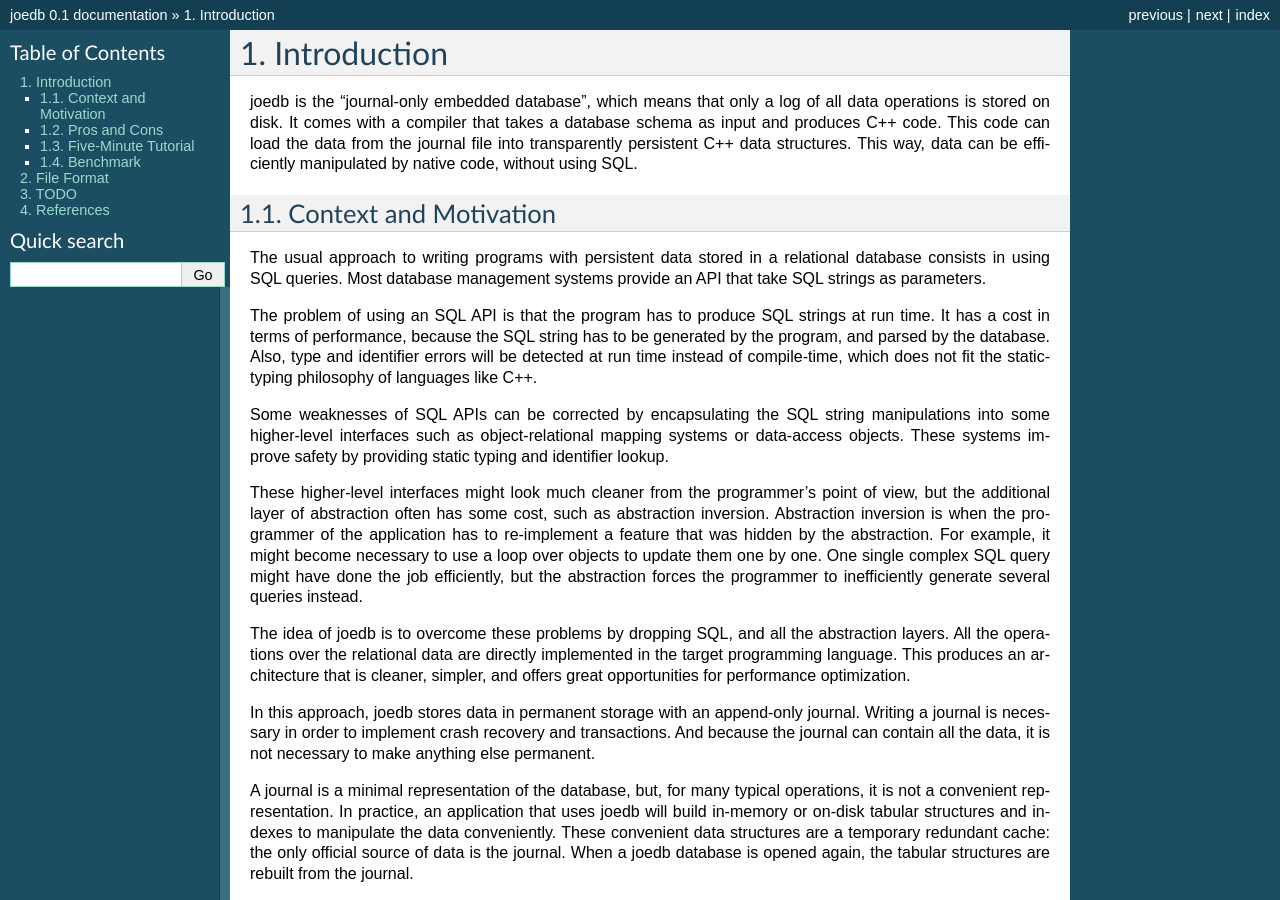
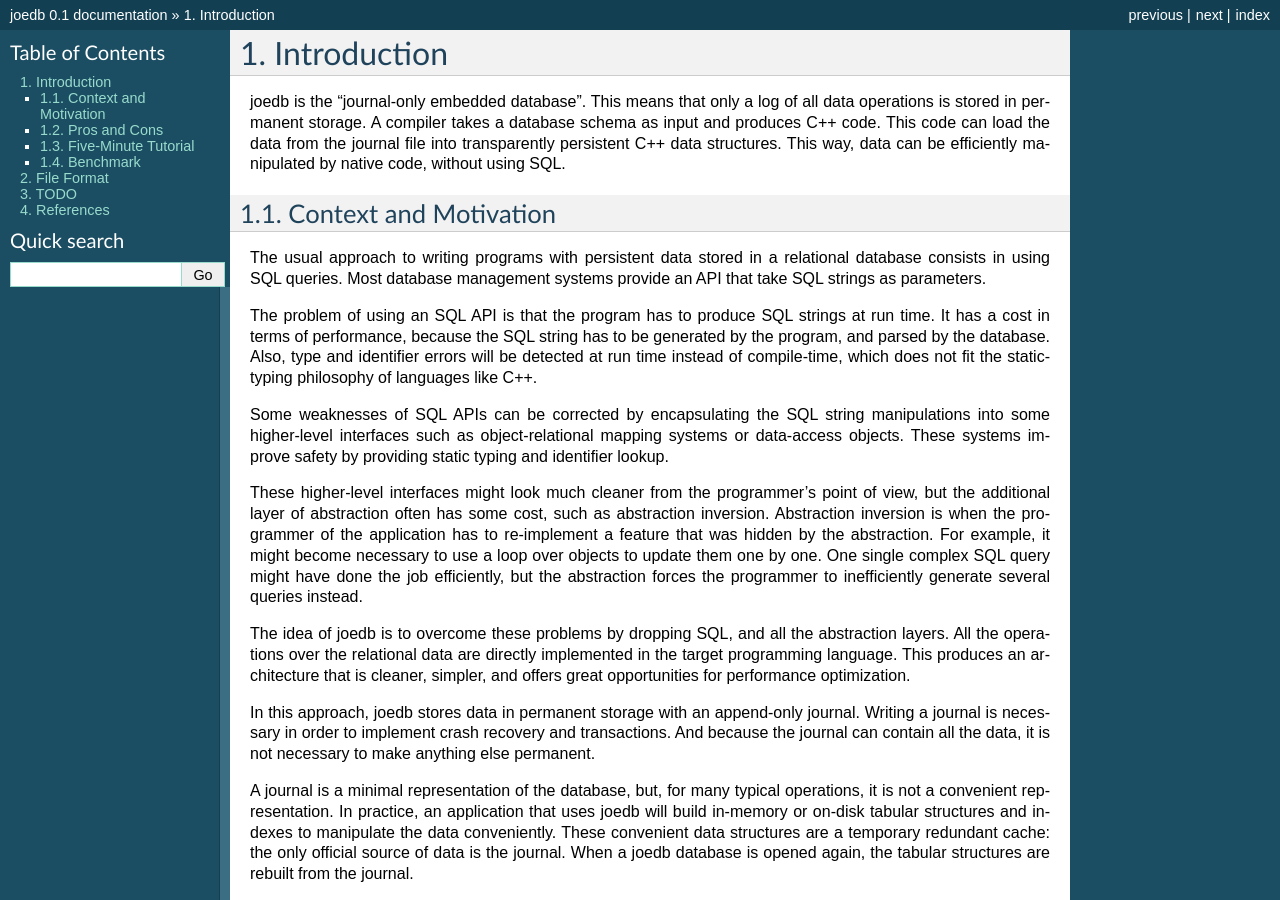
Before and after one commit to Remi-Coulom/joedb, a Sphinx documentation site: the page built from doc/source/intro.rst, in a window 1280 px wide and 900 px high. Built offline with Sphinx 7.4.7, drawn with Linux system fonts in a browser that asks for light colours; formulas are drawn with MathJax 3.

Commit message:
minor doc fix

```diff
--- a/doc/source/intro.rst
+++ b/doc/source/intro.rst
@@ -1,7 +1,7 @@
 Introduction
 ============
 
-joedb is the "journal-only embedded database", which means that only a log of all data operations is stored on disk. It comes with a compiler that takes a database schema as input and produces C++ code. This code can load the data from the journal file into transparently persistent C++ data structures. This way, data can be efficiently manipulated by native code, without using SQL.
+joedb is the "journal-only embedded database". This means that only a log of all data operations is stored in permanent storage. A compiler takes a database schema as input and produces C++ code. This code can load the data from the journal file into transparently persistent C++ data structures. This way, data can be efficiently manipulated by native code, without using SQL.
 
 Context and Motivation
 ----------------------
```
